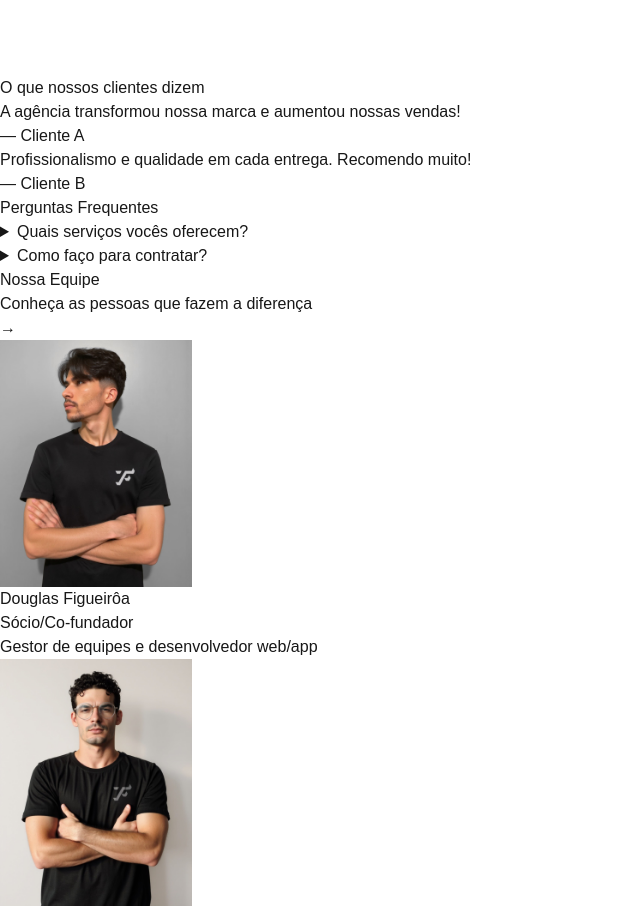
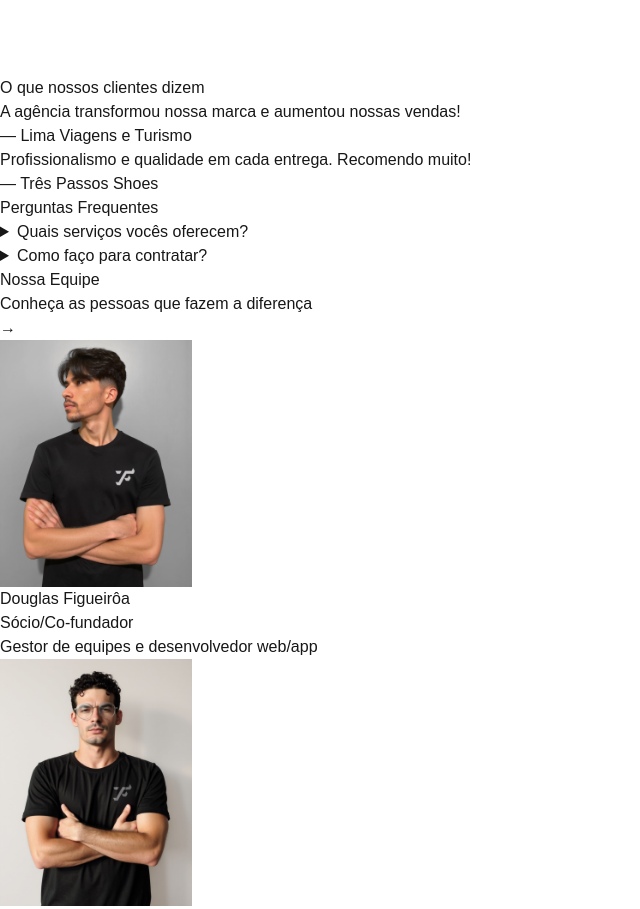
Before and after one commit to AgenciaThifi/agenciathifi.github.io, a Next.js app: page / in a window 1280 px wide. Shown: the part 1460-2369 px from the top of the page, without its empty margins (0-640 px from the left). Built offline with nearby package versions, Linux system fonts and the light colour scheme.

Commit message:
clientes

```diff
--- a/src/app/components/Depoimentos.tsx
+++ b/src/app/components/Depoimentos.tsx
@@ -11,7 +11,7 @@ export default function Depoimentos() {
         <div className="relative p-[2px] rounded-xl bg-gradient-to-b from-transparent to-white">
           <div className="bg-black p-6 text-white rounded-xl shadow-lg">
             <p className="text-gray-200">A agência transformou nossa marca e aumentou nossas vendas!</p>
-            <span className="block mt-4 font-semibold text-gray-300">— Cliente A</span>
+            <span className="block mt-4 font-semibold text-gray-300">— Lima Viagens e Turismo</span>
           </div>
         </div>
 
@@ -19,7 +19,7 @@ export default function Depoimentos() {
         <div className="relative p-[2px] rounded-xl bg-gradient-to-b from-transparent to-white">
           <div className="bg-black p-6 text-white rounded-xl shadow-lg">
             <p className="text-gray-200">Profissionalismo e qualidade em cada entrega. Recomendo muito!</p>
-            <span className="block mt-4 font-semibold text-gray-300">— Cliente B</span>
+            <span className="block mt-4 font-semibold text-gray-300">— Três Passos Shoes</span>
           </div>
         </div>
       </div>
```
